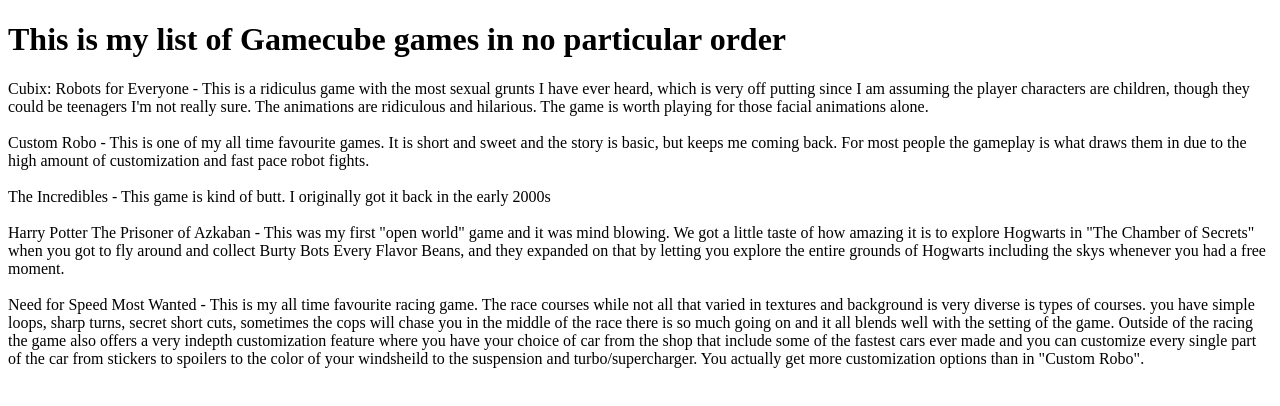
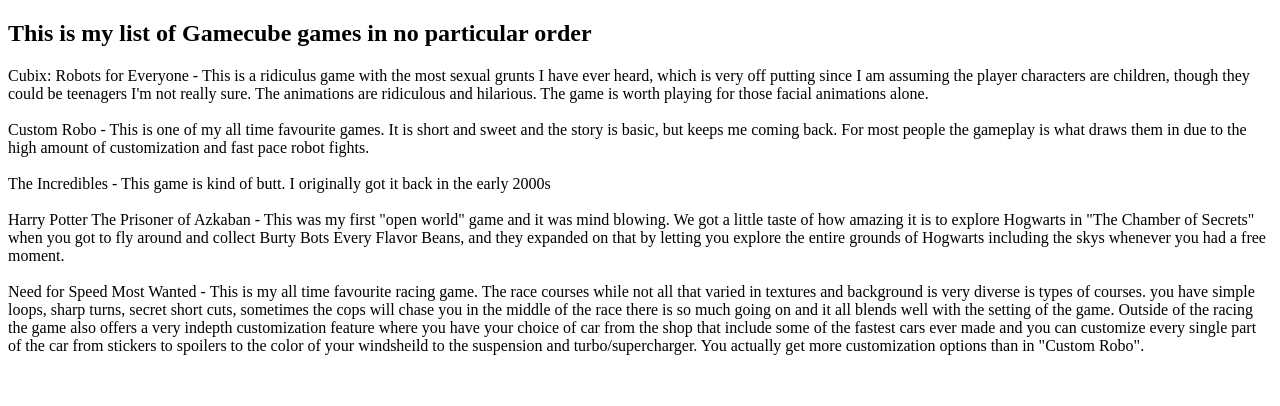
Before and after one commit to Ohan-hub/Ohan-hub.github.io, a plain HTML site: page gamecubegames.html in a window 1280 px wide. Drawn offline with Linux system fonts and the light colour scheme.

Commit message:
Update gamecubegames.html

```diff
--- a/gamecubegames.html
+++ b/gamecubegames.html
@@ -3,9 +3,11 @@
 <head>
 <meta charset="utf-8">
 <title>Gamecube Game Recommended</title>
+<link rel="stylesheet" type="text/css" href="gamecube_stylesheet.css">
 </head>
 
 <body>
+	<aside>
 	<h1>This is my list of Gamecube games in no particular order</h1>
 	<p>Cubix: Robots for Everyone - This is a ridiculus game with the most sexual grunts I have ever heard, which is very off putting since I am assuming the player characters are children, though they could be teenagers I'm not really sure. The animations are ridiculous and hilarious. The game is worth playing for those facial animations alone.<br><br>
 
@@ -18,6 +20,6 @@
 	Need for Speed Most Wanted - This is my all time favourite racing game. The race courses while not all that varied in textures and background is very diverse is types of courses. you have simple loops, sharp turns, secret short cuts, sometimes the cops will chase you in the middle of the race there is so much going on and it all blends well with the setting of the game. Outside of the racing the game also offers a very indepth customization feature where you have your choice of car from the shop that include some of the fastest cars ever made and you can customize every single part of the car from stickers to spoilers to the color of your windsheild to the suspension and turbo/supercharger. You actually get more customization options than in "Custom Robo".<br><br>
 
 	</p>
-
+	</aside>
 </body>
 </html>
```
